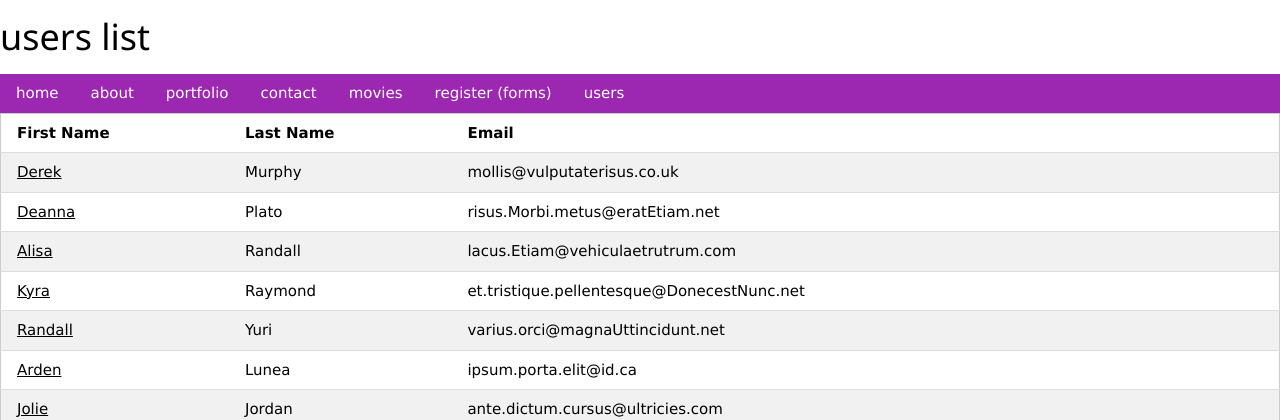
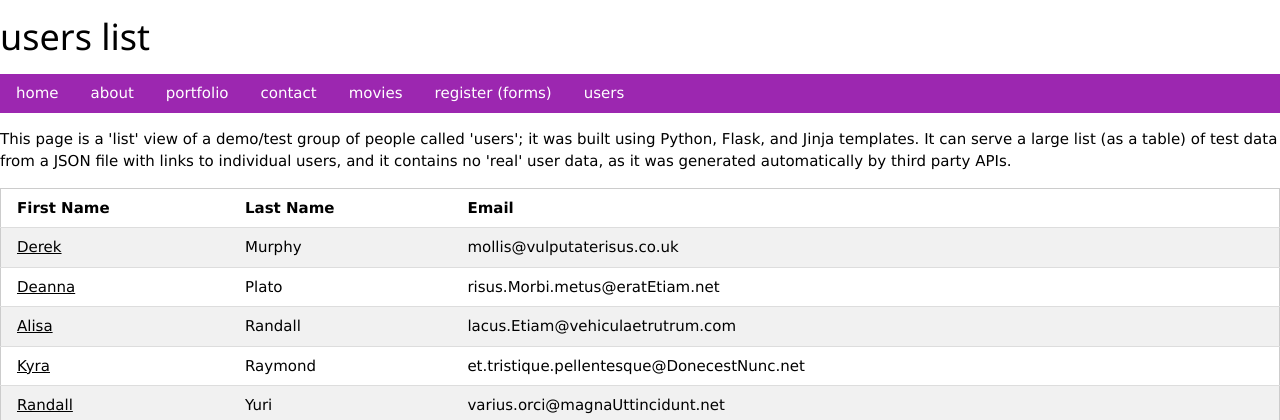
Before and after one commit to rootbeeraugury/jinja-classwork, a Flask app: page /users in a window 1280 px wide. Shown: the top 420 px of the page. Run offline with Flask 3, Linux system fonts and the light colour scheme.

Commit message:
list/view -users and user code

```diff
--- a/main.py
+++ b/main.py
@@ -92,8 +92,25 @@ def users():
     return render_template("users.html", **context)
 
 @app.route('/user/<int:user_number>')
-def user(user_number):
-    return f'Content for User {user_number}:'
+def show_user(user_number):
+  this_user = load_user_data(user_number)
+  if this_user:
+      title = "User"
+      context = {
+        "title": title,
+        "user":  this_user
+      }
+      return render_template("user.html", **context)
+  else:
+      return 'User Not Found', 404
+
+def load_user_data(user_number):
+  # Read project data from JSON file
+  with open('test.json') as json_file:
+      user_data = json.load(json_file)
+      user = next((u for u in user_data if u['id'] == user_number), None)
+      return user
+
 
 
 app.run(host='0.0.0.0', port=81)
--- a/templates/users.html
+++ b/templates/users.html
@@ -1,6 +1,6 @@
 {% extends "bones.html" %}
 {% block content %}
-
+<p> This page is a 'list' view of a demo/test group of people called 'users'; it was built using Python, Flask, and Jinja templates. It can serve a large list (as a table) of test data from a JSON file with links to individual users, and it contains no 'real' user data, as it was generated automatically by third party APIs.</p>
  <table class="w3-table-all w3-hoverable">
   <tr>
     <th>First Name</th>
```
Also changed, not shown: templates/user.html (added, +28 -0 lines), utils.py (+22 -0 lines).
